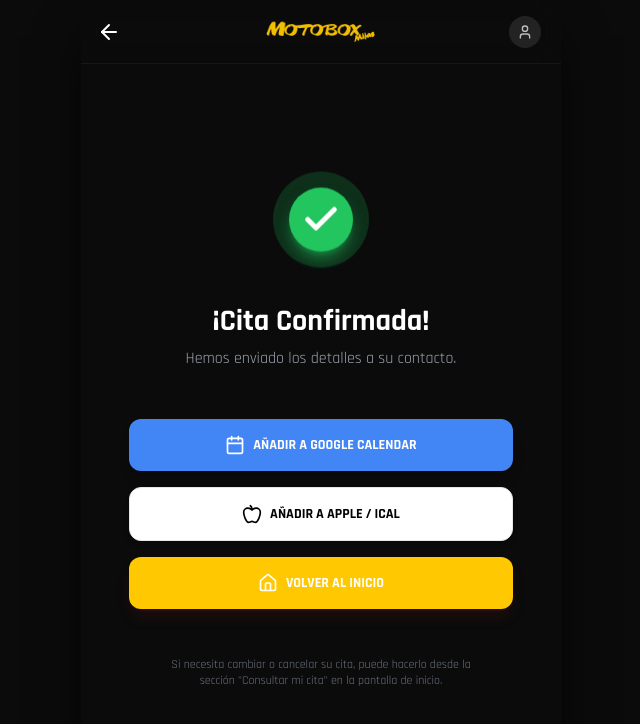
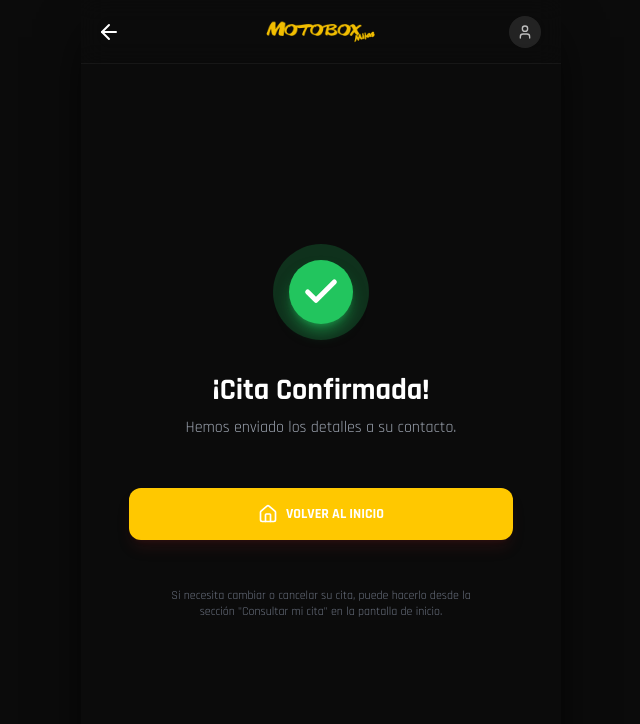
Before and after one commit to turjemanmlevi-commits/MecanicosBooksy, a React (Vite) app: page /booking/confirmada in a window 1280 px wide. Shown: the top 724 px of the page, without its empty margins (319-959 px from the left). Built offline with nearby package versions, Linux system fonts and the light colour scheme; no server answers.

Commit message:
fix: bulletproof deployment config and store persistence to resolve black screen

```diff
--- a/src/lib/supabase.ts
+++ b/src/lib/supabase.ts
@@ -1,7 +1,20 @@
 import { createClient } from '@supabase/supabase-js';
 
-// Use environment variables from Vite, with fallbacks for production robustness
-const supabaseUrl = import.meta.env.VITE_SUPABASE_URL || 'https://pjwucakxqubrvbuzvidn.supabase.co';
-const supabaseKey = import.meta.env.VITE_SUPABASE_ANON_KEY || 'sb_publishable__FgRx0gwyqc-YypwsuHNpA_Q9GqzwuF';
+// Hardcoded values as primary to ensure it always works, environment variables as override if present
+const DEFAULT_URL = 'https://pjwucakxqubrvbuzvidn.supabase.co';
+const DEFAULT_KEY = 'sb_publishable__FgRx0gwyqc-YypwsuHNpA_Q9GqzwuF';
+
+let supabaseUrl = DEFAULT_URL;
+let supabaseKey = DEFAULT_KEY;
+
+try {
+    // @ts-ignore - Safe access in Vite
+    if (typeof import.meta !== 'undefined' && import.meta.env) {
+        supabaseUrl = import.meta.env.VITE_SUPABASE_URL || DEFAULT_URL;
+        supabaseKey = import.meta.env.VITE_SUPABASE_ANON_KEY || DEFAULT_KEY;
+    }
+} catch (e) {
+    console.warn('Could not access environment variables, using fallbacks');
+}
 
 export const supabase = createClient(supabaseUrl, supabaseKey);
--- a/src/pages/booking/Confirmada.tsx
+++ b/src/pages/booking/Confirmada.tsx
@@ -1,52 +1,66 @@
 import { useNavigate } from 'react-router-dom';
-import { Check, Calendar, Home, Apple } from 'lucide-react';
+import { Check, Calendar, Home, Smartphone } from 'lucide-react';
 import { useBookingStore } from '../../store/bookingStore';
-import { addMinutes } from 'date-fns';
+import { addMinutes, format } from 'date-fns';
 
 export default function Confirmada() {
     const navigate = useNavigate();
     const { lastBooking } = useBookingStore();
 
+    // Helper for Google Calendar dates
+    const formatGoogleDate = (date: Date) => {
+        try {
+            return date.toISOString().replace(/-|:|\.\d+/g, '');
+        } catch (e) {
+            return '';
+        }
+    };
+
     const generateGoogleCalendarLink = () => {
         if (!lastBooking?.date || !lastBooking?.time) return '#';
 
+        try {
             const [hours, minutes] = lastBooking.time.split(':');
             const startDate = new Date(lastBooking.date);
             startDate.setHours(parseInt(hours), parseInt(minutes), 0);
 
-        const endDate = addMinutes(startDate, lastBooking.duration);
+            const duration = lastBooking.duration || 30;
+            const endDate = addMinutes(startDate, duration);
 
-        const fmt = (date: Date) => date.toISOString().replace(/-|:|\.\d+/g, '');
-        const dates = `${fmt(startDate)}/${fmt(endDate)}`;
+            const dates = `${formatGoogleDate(startDate)}/${formatGoogleDate(endDate)}`;
 
             const params = new URLSearchParams({
                 action: 'TEMPLATE',
-            text: `Motobox: ${lastBooking.service}`,
+                text: `Motobox: ${lastBooking.service || 'Cita Técnica'}`,
                 dates: dates,
-            details: `Cita confirmada para ${lastBooking.service} en Motobox Garage.`,
+                details: `Cita confirmada en Motobox Garage.`,
                 location: 'Motobox Garage',
             });
 
             return `https://www.google.com/calendar/render?${params.toString()}`;
+        } catch (e) {
+            console.error('Error generating Google link', e);
+            return '#';
+        }
     };
 
     const generateAppleCalendarLink = () => {
         if (!lastBooking?.date || !lastBooking?.time) return '#';
 
+        try {
             const [hours, minutes] = lastBooking.time.split(':');
             const startDate = new Date(lastBooking.date);
             startDate.setHours(parseInt(hours), parseInt(minutes), 0);
-        const endDate = addMinutes(startDate, lastBooking.duration);
-
-        const fmt = (date: Date) => date.toISOString().replace(/-|:|\.\d+/g, '');
+            const duration = lastBooking.duration || 30;
+            const endDate = addMinutes(startDate, duration);
 
             const icsContent = [
                 'BEGIN:VCALENDAR',
                 'VERSION:2.0',
                 'BEGIN:VEVENT',
-            `DTSTART:${fmt(startDate)}`,
-            `DTEND:${fmt(endDate)}`,
-            `SUMMARY:Motobox: ${lastBooking.service}`,
+                `DTSTART:${formatGoogleDate(startDate)}`,
+                `DTEND:${formatGoogleDate(endDate)}`,
+                `SUMMARY:Motobox: ${lastBooking.service || 'Cita Técnica'}`,
                 `DESCRIPTION:Cita confirmada en Motobox Garage.`,
                 'LOCATION:Motobox Garage',
                 'END:VEVENT',
@@ -54,12 +68,15 @@ export default function Confirmada() {
             ].join('\n');
 
             return `data:text/calendar;charset=utf-8,${encodeURIComponent(icsContent)}`;
+        } catch (e) {
+            console.error('Error generating Apple link', e);
+            return '#';
+        }
     };
 
     return (
-        <div className="flex flex-col h-full animate-fade-in items-center justify-center text-center px-6">
-
-            <div className="w-24 h-24 rounded-full bg-green-500/20 flex items-center justify-center mb-8 animate-bounce">
+        <div className="flex flex-col h-full animate-fade-in items-center justify-center text-center px-6 py-12">
+            <div className="w-24 h-24 rounded-full bg-green-500/20 flex items-center justify-center mb-8">
                 <div className="w-16 h-16 rounded-full bg-green-500 flex items-center justify-center shadow-lg shadow-green-500/50">
                     <Check size={40} className="text-white" strokeWidth={3} />
                 </div>
@@ -69,6 +86,8 @@ export default function Confirmada() {
             <p className="text-gray-400 mb-12">Hemos enviado los detalles a su contacto.</p>
 
             <div className="grid grid-cols-1 gap-4 w-full max-w-sm">
+                {lastBooking && (
+                    <>
                         <a
                             href={generateGoogleCalendarLink()}
                             target="_blank"
@@ -83,8 +102,10 @@ export default function Confirmada() {
                             download="cita-motobox.ics"
                             className="w-full bg-white text-black font-bold py-4 px-6 rounded-xl flex items-center justify-center gap-2 transition-all border border-gray-200 shadow-md text-sm"
                         >
-                    <Apple size={20} /> AÑADIR A APPLE / ICAL
+                            <Smartphone size={20} /> AÑADIR A APPLE / ICAL
                         </a>
+                    </>
+                )}
 
                 <button
                     onClick={() => navigate('/')}
--- a/src/store/bookingStore.ts
+++ b/src/store/bookingStore.ts
@@ -88,7 +88,7 @@ export const useBookingStore = create<BookingState>()(
             }),
         }),
         {
-            name: 'booking-storage', // name of the item in local storage
+            name: 'motobox-booking-storage-v2', // Changed name to force fresh state
         }
     )
 );
```
Lines whose indentation alone changed are shown as unchanged.
